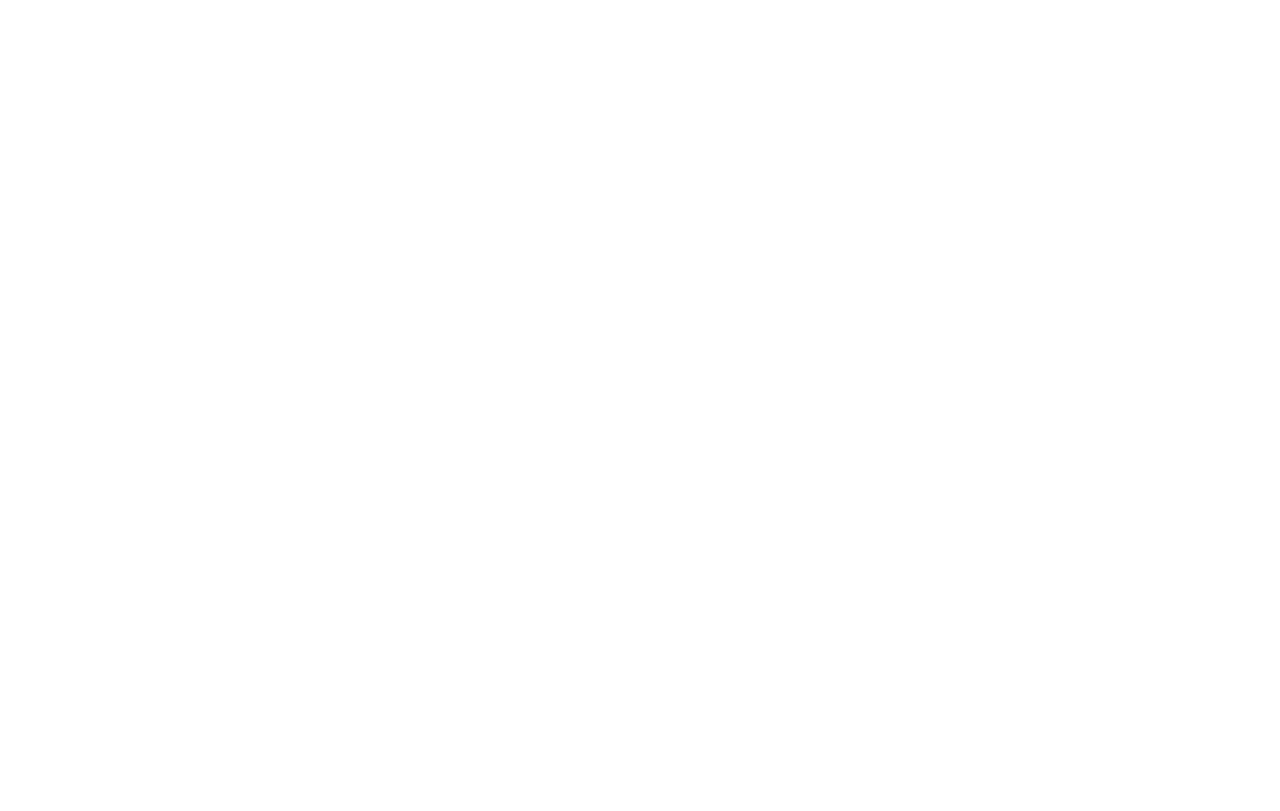
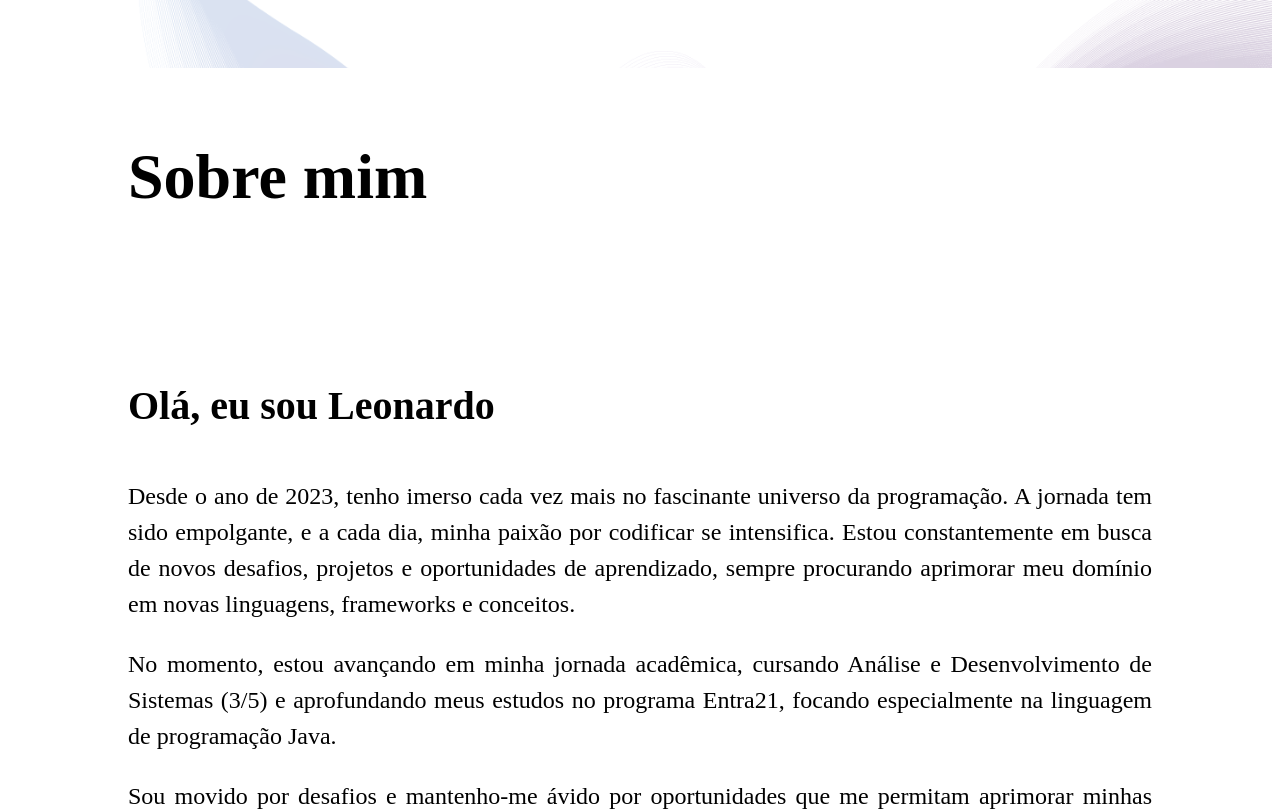
Before and after one commit to LeonardoSardagna/meu_portfolio, a JavaScript app: page /sobremim in a window 1280 px wide. Shown: the part 500-1311 px from the top of the page. Before the commit the page ends 800 px from the top, so only its background shows below. Built offline with nearby package versions, Linux system fonts and the light colour scheme; the HTML template or start-up script is replaced by a standard one.

Commit message:
textos dos projetos adicionados. falta configurar o arquivo JSON

```diff
--- a/package.json
+++ b/package.json
@@ -8,6 +8,7 @@
     "@testing-library/user-event": "^13.5.0",
     "react": "^18.2.0",
     "react-dom": "^18.2.0",
+    "react-markdown": "^9.0.1",
     "react-router-dom": "^6.22.3",
     "react-scripts": "5.0.1",
     "web-vitals": "^2.1.4"
--- a/src/App.js
+++ b/src/App.js
@@ -3,14 +3,19 @@ import PaginaInicial from "./componentes/pagina-inicial";
 import Sobremim from "./componentes/sobremim";
 import MenuPrincipal from "./paginaMenu/menu";
 import Rodape from "./componentes/rodape";
+import PaginaPadrao from "./componentes/paginaPadrao";
+import PostCard from "./componentes/postCard";
 
 function App() {
   return (
     <BrowserRouter>
       <MenuPrincipal/>
       <Routes>
-          <Route path="/"  element={<PaginaInicial/>}/>
-          <Route path="/sobremim" element={<Sobremim/>} />
+        <Route path="/" element={<PaginaPadrao/>}>
+          <Route index  element={<PaginaInicial/>}/>
+          <Route path="sobremim" element={<Sobremim/>} />
+          <Route path="posts/:id" element={<PostCard/>} />
+        </Route>
       </Routes>
       <Rodape/>
     </BrowserRouter>
--- a/src/componentes/card/index.js
+++ b/src/componentes/card/index.js
@@ -1,12 +1,15 @@
+import { Link } from "react-router-dom"
 import "./card.css"
 
 const Card = ({card}) =>{
     return (
-        <div className="card-descricao">
-            <img src={`./assets/posts/${card.id}/capa.png`} alt="Capa de fundo"></img>
-            <h2>{card.titulo}</h2>
-            <button>Ler</button>
-        </div>
+        <Link to={`posts/${card.id}`}>
+            <div className="card-descricao">
+                <img src={`./assets/posts/${card.id}/capa.png`} alt="Capa de fundo"></img>
+                <h2>{card.titulo}</h2>
+                <button>Ler</button>
+            </div>
+        </Link>
     )
 }
 
--- a/src/componentes/pagina-inicial/index.js
+++ b/src/componentes/pagina-inicial/index.js
@@ -1,4 +1,3 @@
-import Banner from "../banner"
 import Card from "../card"
 import "./paginaInicial.css"
 import card from "/Users/leona/OneDrive/Documentos/alura_estudo/Portfolio_Projetos/meu-portfolio/src/json/projeto.json"
@@ -6,14 +5,11 @@ import card from "/Users/leona/OneDrive/Documentos/alura_estudo/Portfolio_Projet
 
 const PaginaInicial = () =>{
     return(
-        <main>
-            <Banner/>
-            <ul className="card-ul">
-                {card.map((card) =>(
-                    <li key={card.id}><Card card={card}/></li>
-                ))}
-            </ul>
-        </main>
+        <ul className="card-ul">
+            {card.map((card) =>(
+                <li key={card.id}><Card card={card}/></li>
+            ))}
+        </ul>
     )
 }
 
--- /dev/null
+++ b/src/componentes/paginaModelo/index.js
@@ -0,0 +1,10 @@
+import "./modelo.css"
+
+export default function Paginamodelo({titulo, children}){
+    return(
+        <article className="container">
+            <h2 className="titulo">{titulo}</h2>
+            <div className="paragrafo">{children}</div>
+        </article>
+    )
+}
--- /dev/null
+++ b/src/componentes/paginaModelo/modelo.css
@@ -0,0 +1,25 @@
+.titulo{
+    font-family: var(--fonte-secundaria);
+    font-weight: 700;
+    font-size: 4rem;
+    line-height: 80px;
+    padding: 1rem 7.5rem;
+}
+
+.paragrafo{
+    padding: 2.5rem 7.5rem 4.5rem;
+    text-align: justify;
+    font-size: 1.5rem;
+    line-height: 2.25rem;
+    margin-bottom: 1.5rem;
+}
+
+@media (max-width:744px){
+.titulo{
+    font-size: 3rem;
+    padding: 0 4rem;
+}
+.paragrafo{
+    padding: 2.5rem 3rem 2.5rem;
+}
+}
--- /dev/null
+++ b/src/componentes/paginaPadrao/index.js
@@ -0,0 +1,10 @@
+import { Outlet } from "react-router-dom"
+import Banner from "../banner/index.js"
+export default function PaginaPadrao(){
+    return(
+        <main>
+            <Banner/>
+            <Outlet/>
+        </main>
+    )
+}
--- /dev/null
+++ b/src/componentes/postCard/index.js
@@ -0,0 +1,25 @@
+import { useParams } from "react-router-dom"
+import posts from "/Users/leona/OneDrive/Documentos/alura_estudo/Portfolio_Projetos/meu-portfolio/src/json/projeto.json"
+import Paginamodelo from "../paginaModelo"
+import ReactMarkdown from "react-markdown"
+import './postagem.css'
+
+export default function PostCard(){
+    const parametro = useParams()
+
+    const post = posts.find((post)=>{
+        return post.id === Number(parametro.id)
+    })
+
+    return(
+        <Paginamodelo
+        titulo={post.titulo}
+        >
+        <div className="post-markdown-container">
+            <ReactMarkdown>
+                {post.texto}
+            </ReactMarkdown>
+        </div>
+        </Paginamodelo>
+    )
+}
--- /dev/null
+++ b/src/componentes/postCard/postagem.css
@@ -0,0 +1,73 @@
+.post-markdown-container h3,
+.post-markdown-container h4,
+.post-markdown-container h5,
+.post-markdown-container h6 {
+    font-family: var(--fonte-secundaria);
+}
+
+.post-markdown-container h3 {
+    margin-bottom: 2rem;
+    font-size: 2.5rem;
+}
+
+.post-markdown-container h4 {
+    margin-bottom: 1.5rem;
+    font-size: 2rem;
+}
+
+.post-markdown-container p {
+    text-align: justify;
+    font-size: 1.5rem;
+    line-height: 2.25rem;
+    margin-bottom: 1.5rem;
+}
+
+.post-markdown-container a {
+    color: #0493d4;
+    text-decoration: underline;
+}
+
+.post-markdown-container img {
+    display: block;
+    margin: 0 auto;
+}
+
+.post-markdown-container ul {
+    font-size: 1.5rem;
+}
+
+.post-markdown-container ul > li {
+    margin-bottom: 1rem;
+    list-style: disc;
+}
+
+.post-markdown-container pre,
+.post-markdown-container blockquote {
+    margin-bottom: 1.5rem;
+    padding: 1rem;
+    background-color: #eaeaea;
+    border-radius: 5px;
+}
+
+.post-markdown-container pre {
+    overflow-x: auto;
+}
+
+@media (max-width: 1100px) {
+    .post-markdown-container p {
+        margin-bottom: 2rem;
+    }
+}
+
+@media (max-width: 744px) {
+    .post-markdown-container h3 {
+        font-size: 1.5rem;
+        line-height: 2rem;
+        margin-bottom: 1.5rem;
+    }
+
+    .post-markdown-container p {
+        font-size: 1rem;
+        line-height: 1.75rem;
+    }
+}
--- a/src/componentes/sobremim/index.js
+++ b/src/componentes/sobremim/index.js
@@ -1,7 +1,20 @@
+import Paginamodelo from "../paginaModelo"
 import "./sobremim.css"
-const Sobremim = () =>{
-    return(
-        <h1>Sobre mim!</h1>
+
+const Sobremim = () => {
+    return (
+        <Paginamodelo titulo="Sobre mim">
+            <h3 className="subtitulo">Olá, eu sou Leonardo</h3>
+            <p>
+            Desde o ano de 2023, tenho imerso cada vez mais no fascinante universo da programação. A jornada tem sido empolgante, e a cada dia, minha paixão por codificar se intensifica. Estou constantemente em busca de novos desafios, projetos e oportunidades de aprendizado, sempre procurando aprimorar meu domínio em novas linguagens, frameworks e conceitos.
+            </p>
+            <p>
+            No momento, estou avançando em minha jornada acadêmica, cursando Análise e Desenvolvimento de Sistemas (3/5) e aprofundando meus estudos no programa Entra21, focando especialmente na linguagem de programação Java.
+            </p>
+            <p>
+            Sou movido por desafios e mantenho-me ávido por oportunidades que me permitam aprimorar minhas habilidades. Estou ansioso para estabelecer conexões significativas com outros desenvolvedores, compartilhar experiências e contribuir para o intercâmbio de conhecimentos.
+            </p>
+        </Paginamodelo>
     )
 }
 
--- a/src/componentes/sobremim/sobremim.css
+++ b/src/componentes/sobremim/sobremim.css
@@ -0,0 +1,14 @@
+.subtitulo{
+    font-family: var(--fonte-secundaria);
+    font-weight: 700;
+    margin-bottom: 2rem;
+    font-size: 2.5rem;
+    line-height: 80px;
+}
+
+@media (max-width:744px){
+    .subtitulo{
+        font-size: 2rem;
+        line-height: 50px;
+    }
+}
```
Also changed, not shown: src/json/projeto.json (+5 -5 lines), public/imagens/capa.png (added), 1 other file (tests, documents, lock files or other folders).
